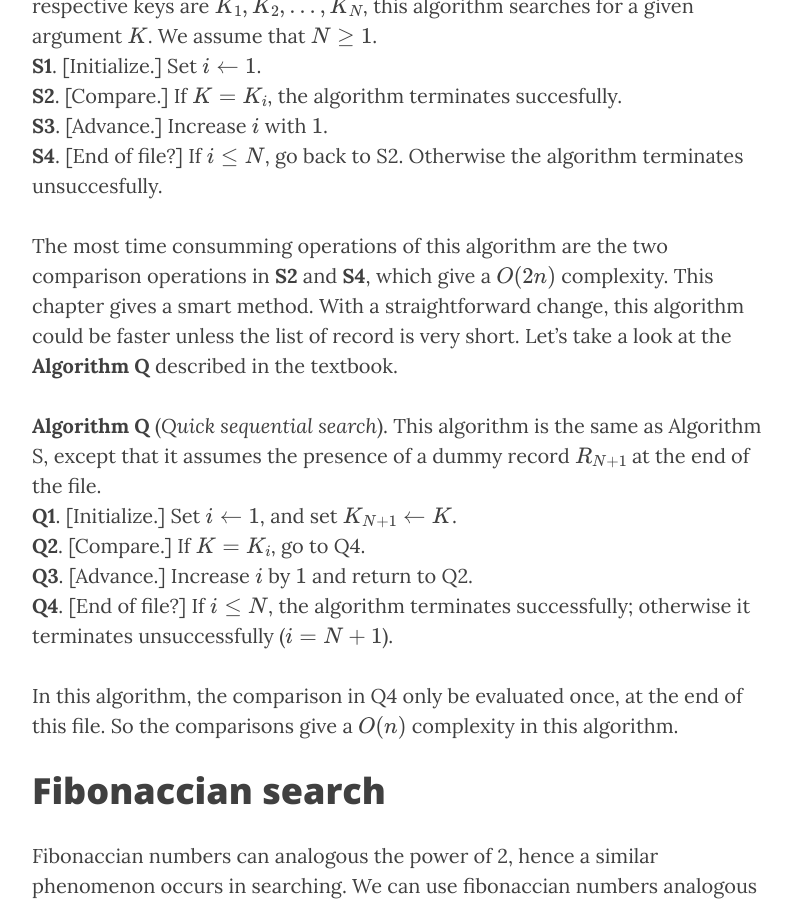
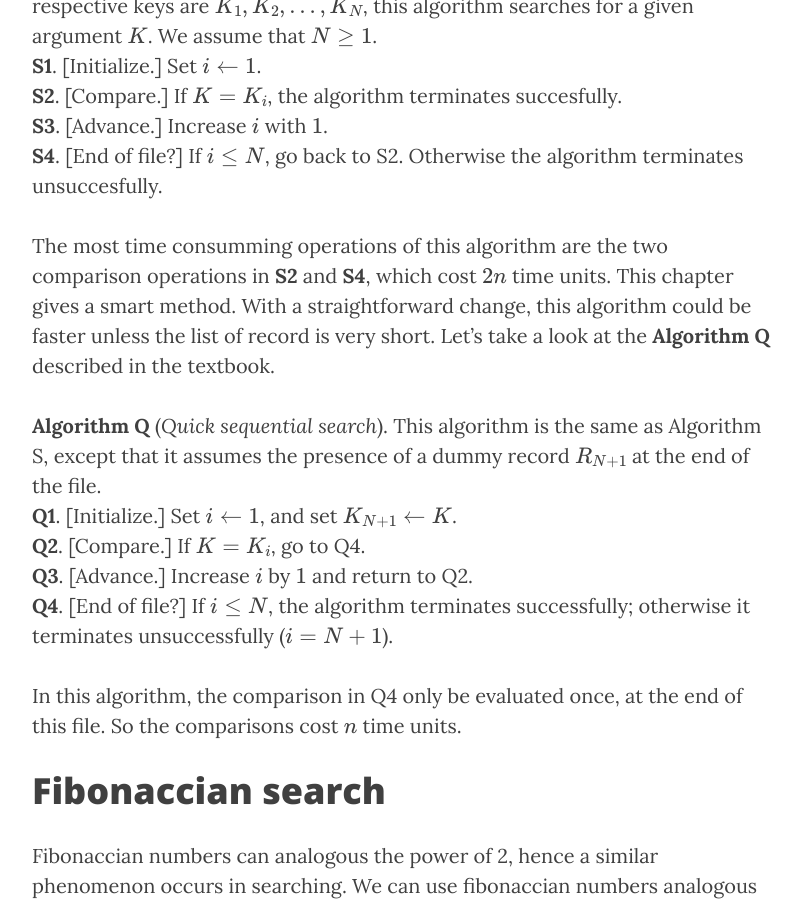
Before and after one commit to Mungyi/chaopli.github.io, a Jekyll site: the page built from _posts/2015-09-26-sequantial_fibonacci_search.md, in a window 1280 px wide and 900 px high, scrolled down 952 px. Shown: the whole window, without its empty margins (233-1034 px from the left). Built offline with Jekyll 4.4.1, drawn with Linux system fonts in a browser that asks for light colours; nearby versions of some CDN libraries; formulas are drawn with MathJax 3.

Commit message:
modified terminologies in post sequential search and fibonaccian search

```diff
--- a/_posts/2015-09-26-sequantial_fibonacci_search.md
+++ b/_posts/2015-09-26-sequantial_fibonacci_search.md
@@ -16,7 +16,7 @@ First, let's look at the first sequential search algorithm, **Algorithm S** disc
 **S3**. \[Advance.\] Increase $i$ with $1$. \\
 **S4**. \[End of file?\] If $i\leq N$, go back to S2. Otherwise the algorithm terminates unsuccesfully.
 
-The most time consumming operations of this algorithm are the two comparison operations in **S2** and **S4**, which give a $O(2n)$ complexity. This chapter gives a smart method. With a straightforward change, this algorithm could be faster unless the list of record is very short. Let's take a look at the **Algorithm Q** described in the textbook.
+The most time consumming operations of this algorithm are the two comparison operations in **S2** and **S4**, which cost $2n$ time units. This chapter gives a smart method. With a straightforward change, this algorithm could be faster unless the list of record is very short. Let's take a look at the **Algorithm Q** described in the textbook.
 
 **Algorithm Q** (*Quick sequential search*). This algorithm is the same as Algorithm S, except that it assumes the presence of a dummy record $R\_{N+1}$ at the end of the file. \\
 **Q1**. \[Initialize.\] Set $i\leftarrow1$, and set $K\_{N+1}\leftarrow K$. \\
@@ -24,7 +24,7 @@ The most time consumming operations of this algorithm are the two comparison ope
 **Q3**. \[Advance.\] Increase $i$ by $1$ and return to Q2. \\
 **Q4**. \[End of file?\] If $i\leq N$, the algorithm terminates successfully; otherwise it terminates unsuccessfully ($i=N+1$).
 
-In this algorithm, the comparison in Q4 only be evaluated once, at the end of this file. So the comparisons give a $O(n)$ complexity in this algorithm.
+In this algorithm, the comparison in Q4 only be evaluated once, at the end of this file. So the comparisons cost $n$ time units.
 
 # Fibonaccian search
 Fibonaccian numbers can analogous the power of 2, hence a similar phenomenon occurs in searching. We can use fibonaccian numbers analogous binary search. This procedure here about to discuss should be distinguished with another numerical procedure called "Fibonacci search", which is used to locate the maximum of a unimodal function [^avriel1966optimality]. \\
```
